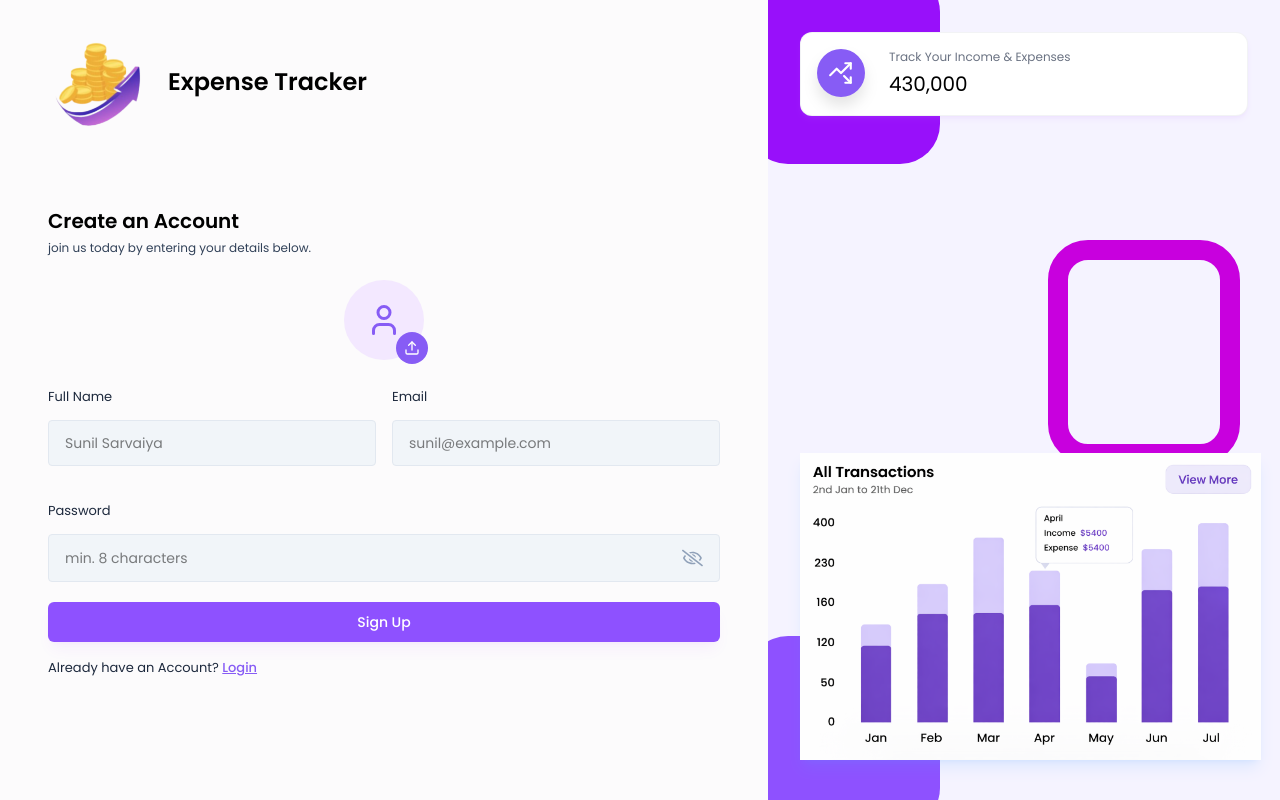
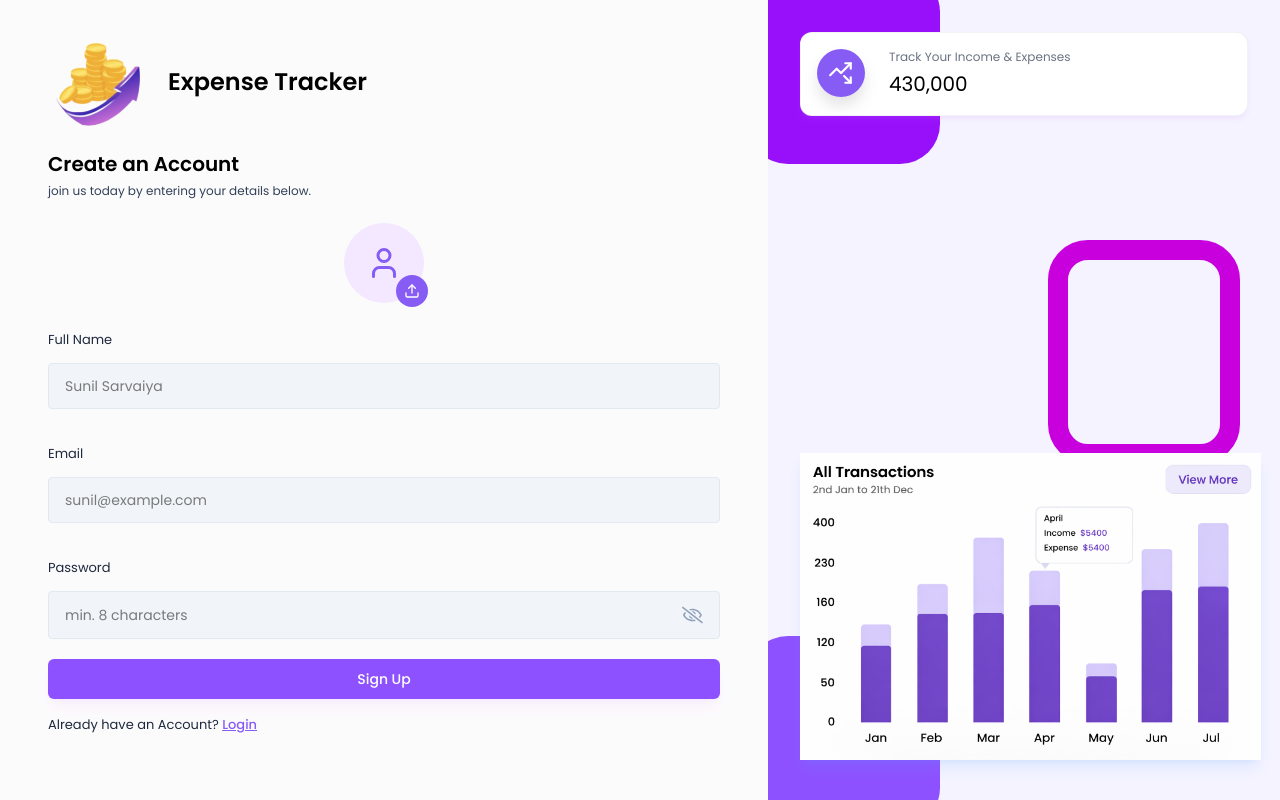
Before and after one commit to sarvaiya-sunil/SunExpenseMate, a React app in the folder frontend/: page /signup in a window 1280 px wide. Built offline with nearby package versions, Linux system fonts and the light colour scheme; the HTML template or start-up script is replaced by a standard one.

Commit message:
make it more responsive

```diff
--- a/frontend/src/pages/Auth/Signup.jsx
+++ b/frontend/src/pages/Auth/Signup.jsx
@@ -87,7 +87,7 @@ const Signup = () => {
         <form onSubmit={handleSignup}>
           <ProfilePhotoSelector image={profilePic} setImage={setProfilePic} />
 
-          <div className="grid grid-cols-1 md:grid-cols-2 gap-4">
+          <div className="grid grid-cols-1 md:grid-cols-2 gap-4 sm:flex sm:flex-col">
             <Input
               value={fullName}
               onChange={(e) => setFullName(e.target.value)}
```
